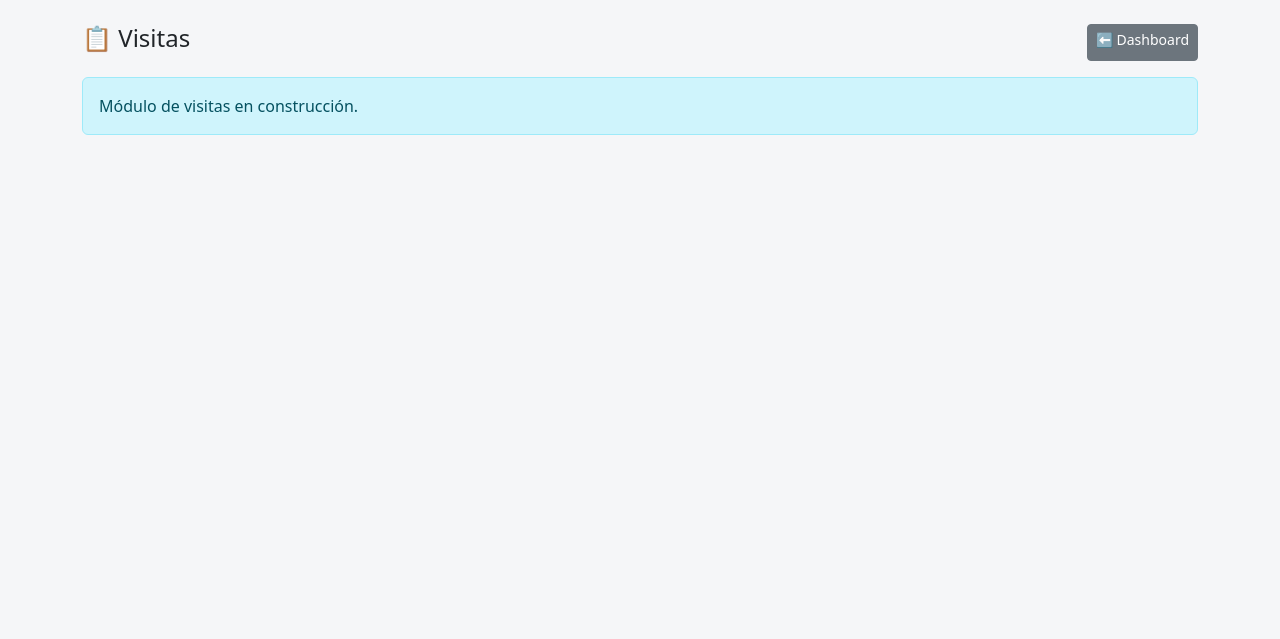
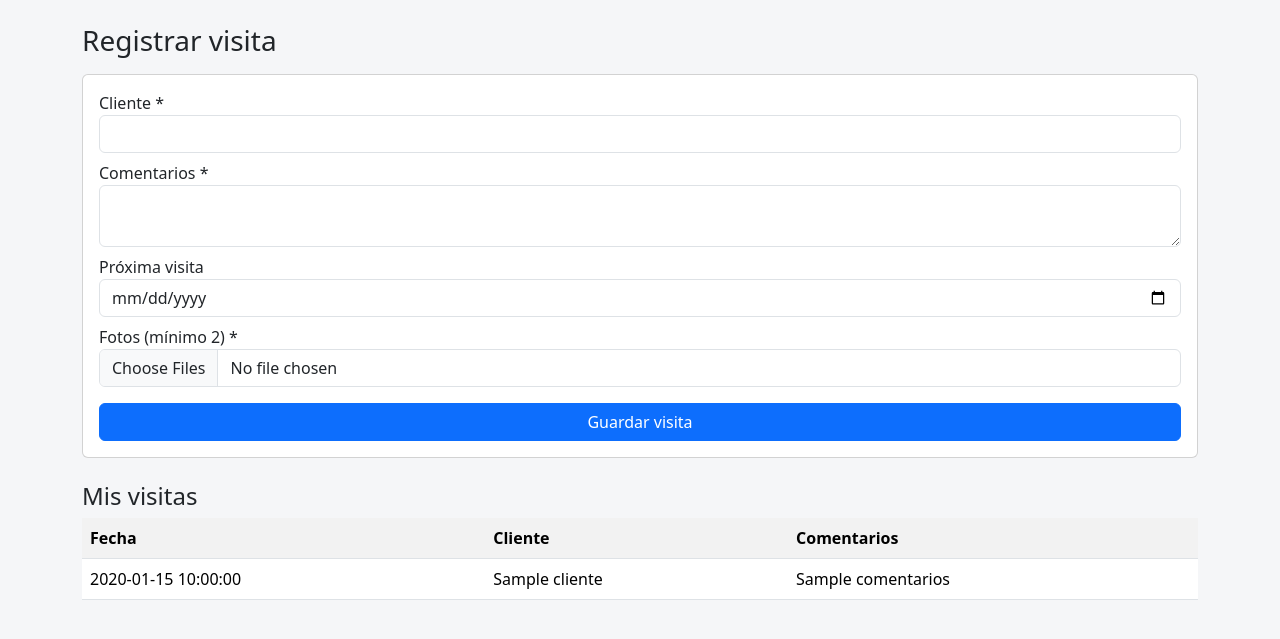
Before and after one commit to epachecoosnaya/Demos_Activities, a Flask app: template templates/visitas.html in a window 1280 px wide. Shown: the part 58-697 px from the top of the page. Run offline with Flask 3, Linux system fonts and the light colour scheme; the template is opened without the code that fills it: most values are stand-ins (such as "Sample title", 1, 10 or a date in 2020); grey boxes marked "Sample" are stand-in pictures.

Commit message:
Update visitas.html

```diff
--- a/templates/visitas.html
+++ b/templates/visitas.html
@@ -1,13 +1,46 @@
 {% extends "base.html" %}
 {% block content %}
 
-<div class="d-flex justify-content-between mb-3">
-  <h4>📋 Visitas</h4>
-  <a href="{{ url_for('dashboard') }}" class="btn btn-secondary btn-sm">⬅ Dashboard</a>
-</div>
+<h3 class="mb-3">Registrar visita</h3>
 
-<div class="alert alert-info">
-  Módulo de visitas en construcción.
-</div>
+<form method="POST" action="{{ url_for('nueva_visita') }}" enctype="multipart/form-data" class="card p-3 mb-4">
+  <div class="mb-2">
+    <label>Cliente *</label>
+    <input type="text" name="cliente" class="form-control" required>
+  </div>
+
+  <div class="mb-2">
+    <label>Comentarios *</label>
+    <textarea name="comentarios" class="form-control" required></textarea>
+  </div>
+
+  <div class="mb-2">
+    <label>Próxima visita</label>
+    <input type="date" name="proxima_visita" class="form-control">
+  </div>
+
+  <div class="mb-2">
+    <label>Fotos (mínimo 2) *</label>
+    <input type="file" name="fotos" class="form-control" multiple accept="image/*" required>
+  </div>
+
+  <button class="btn btn-primary mt-2">Guardar visita</button>
+</form>
+
+<h4>Mis visitas</h4>
+<table class="table table-striped">
+  <tr>
+    <th>Fecha</th>
+    <th>Cliente</th>
+    <th>Comentarios</th>
+  </tr>
+  {% for v in visitas %}
+  <tr>
+    <td>{{ v.fecha }}</td>
+    <td>{{ v.cliente }}</td>
+    <td>{{ v.comentarios }}</td>
+  </tr>
+  {% endfor %}
+</table>
 
 {% endblock %}
```
